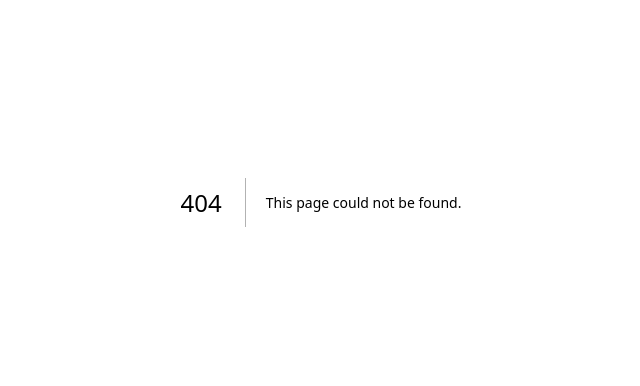
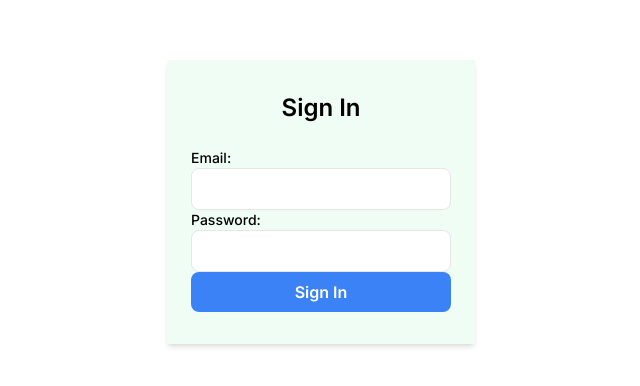
Before and after one commit to yiyefyy/ay2324s1-course-assessment-g25, a Next.js app in the folder frontend/: page /sign_in in a window 1280 px wide. Before the commit this address had no page. Shown: the part 198-584 px from the top of the page, without its empty margins (319-959 px from the left). Built offline with nearby package versions, Linux system fonts and the light colour scheme.

Commit message:
Add Homepage, Profile

```diff
--- /dev/null
+++ b/frontend/src/app/homepage/page.js
@@ -0,0 +1,22 @@
+import Link from 'next/link';
+
+export default function Homepage() {
+    return (
+        <div>
+            {/* Navigation Bar */}
+            <nav className="bg-blue-500 p-4">
+                <div className="container mx-auto">
+                <Link href="../profile" className="text-white text-2xl font-bold">
+                    View Profile
+                </Link>
+                {/* Add more navigation links here */}
+                </div>
+            </nav>
+
+            {/* Main Content */}
+            <div className="container mx-auto mt-8 text-center">
+                <h1 className="text-4xl font-semibold">STAY TUNED</h1>
+            </div>
+        </div>
+    )
+}
--- a/frontend/src/app/page.js
+++ b/frontend/src/app/page.js
@@ -1,12 +1,11 @@
 import Image from 'next/image'
-import App from "./app";
-import Login from "./login/page.js"
+import SignIn from "./sign_in/page.js"
 
 export default function Home() {
   return (
 
     <>
-      <Login/>
+      <SignIn/>
     </>
   )
 
--- /dev/null
+++ b/frontend/src/app/profile/page.js
@@ -0,0 +1,5 @@
+export default function Profile() {
+    return (
+        <p>Hi</p>
+    )
+}
--- a/frontend/src/app/login/page.js
+++ b/frontend/src/app/sign_in/page.js
@@ -4,23 +4,26 @@
 "use client";
 
 import { useState } from 'react';
-import styles from './login.css';
+import { useRouter } from 'next/navigation'
 
-export default function Login() {
+
+export default function SignIn() {
   const [email, setEmail] = useState('');
   const [password, setPassword] = useState('');
+  const router = useRouter();
 
   const handleSubmit = (e) => {
     e.preventDefault();
     // Perform login logic here
     console.log('Email:', email);
     console.log('Password:', password);
+    router.push('../homepage');
   };
 
   return (
-    <div class="min-h-screen flex flex-col justify-center items-center bg-gray-300;">
-      <div class="max-w-md px-6 py-8 bg-green-50 shadow-md rounded-lg;">
-        <h1 class="text-2xl mb-6 text-center font-semibold">Login</h1>
+    <div className="min-h-screen flex flex-col justify-center items-center bg-gray-300;">
+      <div className="max-w-md px-6 py-8 bg-green-50 shadow-md rounded-lg;">
+        <h1 className="text-2xl mb-6 text-center font-semibold">Sign In</h1>
         <form onSubmit={handleSubmit}>
           <div className="mb-4;">
             <label className="block text-sm font-medium text-gray-700;">Email:</label>
@@ -28,7 +31,7 @@ export default function Login() {
               type="email"
               className="w-full px-3 py-2 border rounded-lg focus:outline-none focus:border-blue-400;"
               value={email}
-              onChange={(e) => setEmail(e.target.value)}
+              onChange={(e) => setEmail(e.target.value) }
               required
             />
           </div>
@@ -43,20 +46,15 @@ export default function Login() {
             />
           </div>
           <div className="m-10;">
-            <button type="submit" className="w-full bg-blue-500 text-white rounded-lg px-3 py-2 font-semibold hover:bg-blue-600;">
+            <button
+              type="submit"
+              className="w-full bg-blue-500 text-white rounded-lg px-3 py-2 font-semibold hover:bg-blue-600;"
+              onClick={handleSubmit}>
               Sign In
             </button>
           </div>
         </form>
       </div>
-      <style jsx>{`
-        .container {
-          margin: 50px;
-        }
-        p {
-          color: blue;
-        }
-      `}</style>
     </div>
   );
 }
```
Also changed, not shown: frontend/src/app/login/login.css (deleted, +0 -7 lines), 1 other file (tests, documents, lock files or other folders).
